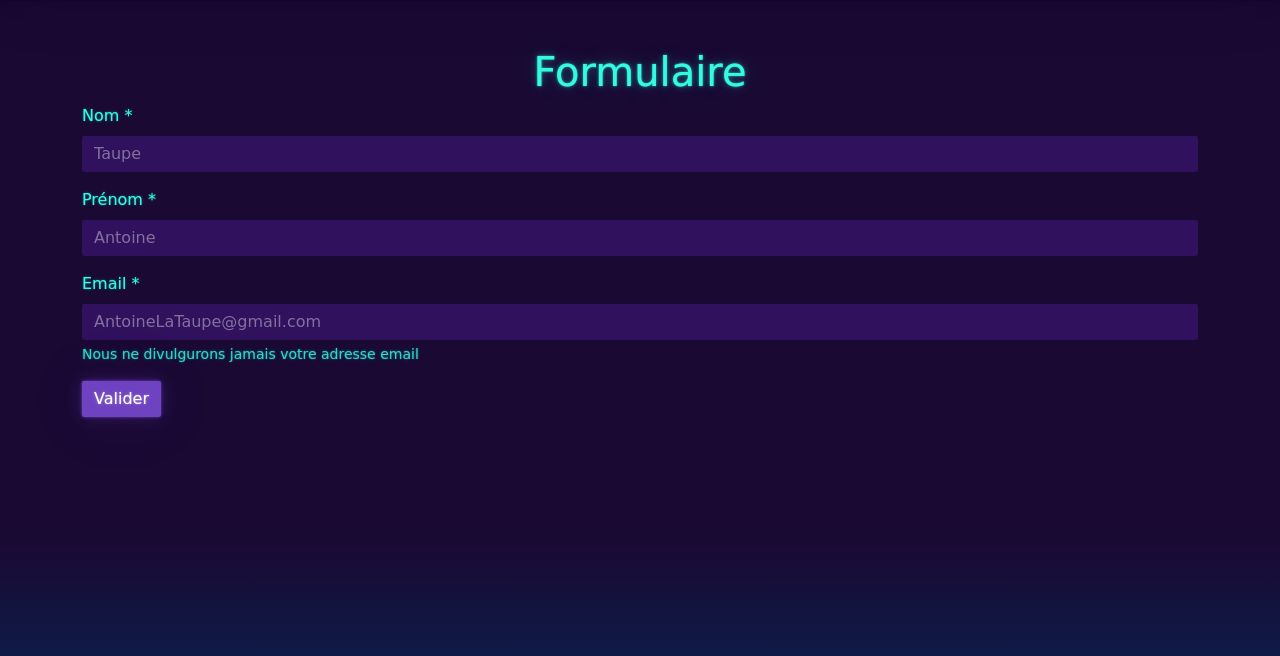
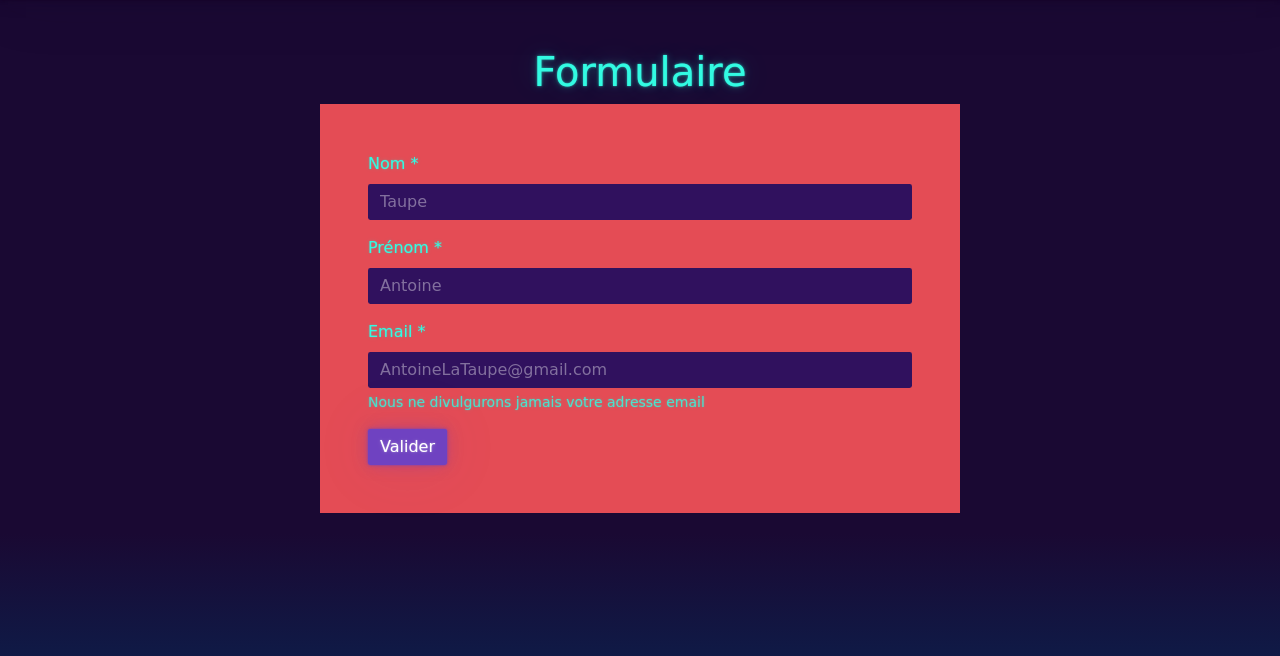
Before and after one commit to phongcroissant/php-web-intro-cours, a PHP site: page /php/formulaire.php in a window 1280 px wide. Shown: the part 106-762 px from the top of the page. Run offline with PHP 8.4, Linux system fonts and the light colour scheme; some web fonts are replaced.

Commit message:
cours formulaire

```diff
--- a/php/formulaire.php
+++ b/php/formulaire.php
@@ -64,7 +64,7 @@ if ($_SERVER["REQUEST_METHOD"] === "POST") {
 <div class="container justify-content-center">
     <h1 class="text-center mt-5">Formulaire</h1>
 </div>
-<form action="" method="post" class="container" novalidate>
+<form action="" method="post" class=" mx-auto w-50 bg bg-danger p-5" novalidate>
     <div class="mb-3">
         <label for="nom" class="form-label">Nom *</label>
         <input type="text"
```
